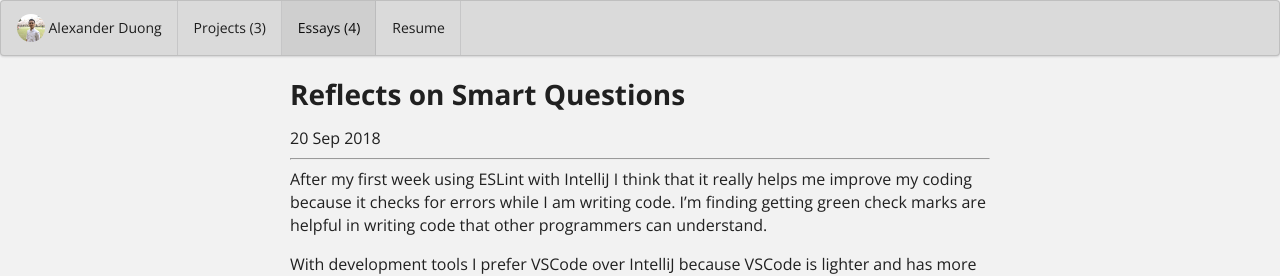
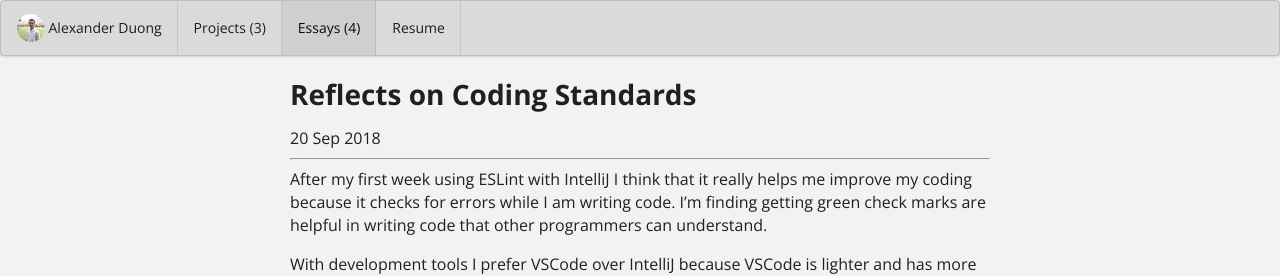
Before and after one commit to aerocraker/aerocraker.github.io, a Jekyll site: the page built from essays/2018-09-20.md, in a window 1280 px wide. Shown: the top 276 px of the page. Built offline with Jekyll 4.4.1, drawn with Linux system fonts in a browser that asks for light colours.

Commit message:
Update 2018-09-20.md

```diff
--- a/essays/2018-09-20.md
+++ b/essays/2018-09-20.md
@@ -1,7 +1,7 @@
 ---
 layout: essay
 type: essay
-title: Reflects on Smart Questions
+title: Reflects on Coding Standards
 # All dates must be YYYY-MM-DD format!
 date: 2018-09-20
 labels:
```
